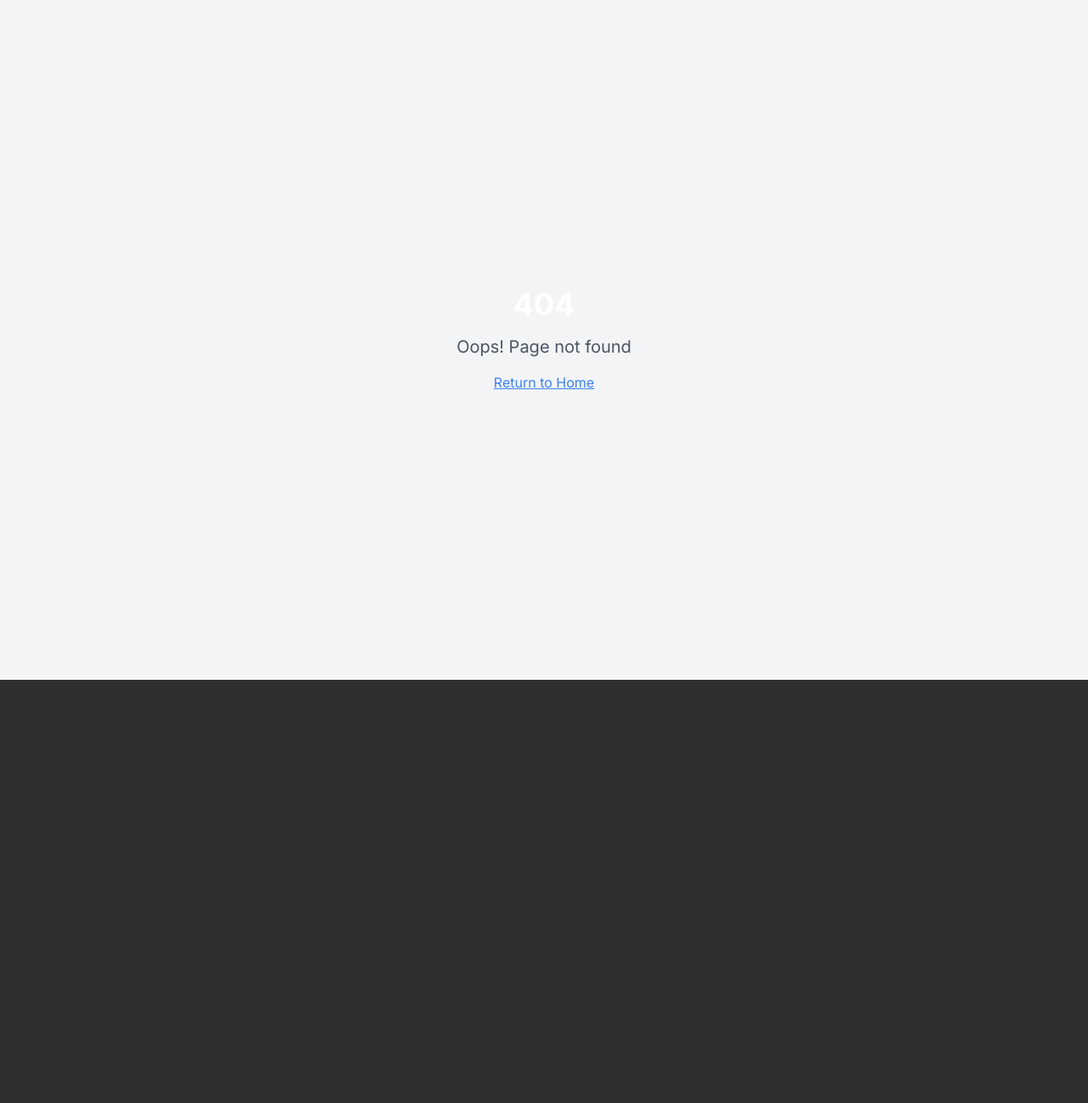
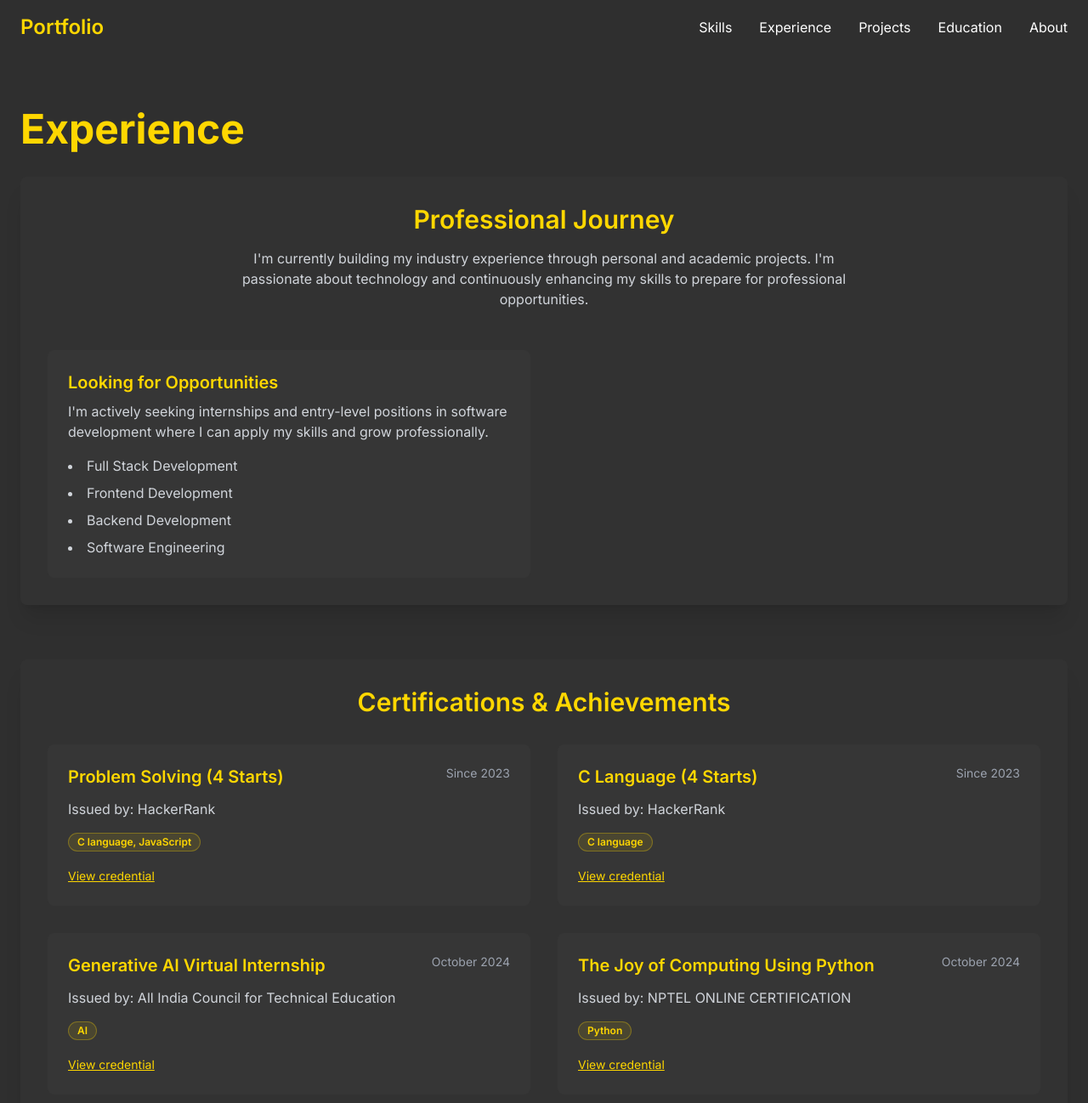
Before and after one commit to Rakeshappu/Portfolio, a React (Vite) app: page /experience in a window 1280 px wide. Before the commit this address had no page. Shown: the top 1298 px of the page at 85% size. Before the commit the page ends 800 px from the top, so only its background shows below. Built offline with nearby package versions, Linux system fonts and the light colour scheme.

Commit message:
Experience added

```diff
--- a/package.json
+++ b/package.json
@@ -1,6 +1,6 @@
 {
   "name": "vite_react_shadcn_ts",
-  "homepage":"https://rakeshs.me",
+  "homepage": "https://rakeshs.me",
   "private": true,
   "version": "0.0.0",
   "type": "module",
@@ -47,6 +47,7 @@
     "cmdk": "^1.0.0",
     "date-fns": "^3.6.0",
     "embla-carousel-react": "^8.3.0",
+    "framer-motion": "^12.4.7",
     "input-otp": "^1.2.4",
     "lucide-react": "^0.462.0",
     "next-themes": "^0.3.0",
--- a/src/App.tsx
+++ b/src/App.tsx
@@ -9,6 +9,7 @@ import NotFound from "./pages/NotFound";
 import Projects from "./pages/Projects";
 import Education from "./pages/Education";
 import Skills from "./pages/Skills";
+import Experience from "./pages/Experience";
 
 const queryClient = new QueryClient();
 
@@ -23,6 +24,7 @@ const App = () => (
           <Route path="/projects" element={<Projects />} />
           <Route path="/education" element={<Education />} />
           <Route path="/skills" element={<Skills />} />
+          <Route path="/experience" element={<Experience />} />
           {/* ADD ALL CUSTOM ROUTES ABOVE THE CATCH-ALL "*" ROUTE */}
           <Route path="*" element={<NotFound />} />
         </Routes>
--- a/src/components/Navbar.tsx
+++ b/src/components/Navbar.tsx
@@ -24,15 +24,30 @@ const Navbar = () => {
             Portfolio
           </Link>
           <div className="hidden md:flex space-x-8">
-            {['Skills', 'Experience', 'Projects', 'Education'].map((item) => (
-              <Link
-                key={item}
-                to={`/${item.toLowerCase()}`}
-                className="text-white hover:text-primary transition-colors duration-300"
-              >
-                {item}
-              </Link>
-            ))}
+            <Link
+              to="/skills"
+              className="text-white hover:text-primary transition-colors duration-300"
+            >
+              Skills
+            </Link>
+            <Link
+              to="/experience"
+              className="text-white hover:text-primary transition-colors duration-300"
+            >
+              Experience
+            </Link>
+            <Link
+              to="/projects"
+              className="text-white hover:text-primary transition-colors duration-300"
+            >
+              Projects
+            </Link>
+            <Link
+              to="/education"
+              className="text-white hover:text-primary transition-colors duration-300"
+            >
+              Education
+            </Link>
             <Link
               to="/"
               className="text-white hover:text-primary transition-colors duration-300"
--- /dev/null
+++ b/src/pages/Experience.tsx
@@ -0,0 +1,168 @@
+
+import { motion } from "framer-motion";
+import Navbar from "@/components/Navbar";
+import Footer from "@/components/Footer";
+import { Badge } from "@/components/ui/badge";
+
+const Experience = () => {
+  const certificates = [
+    {
+      id: 1,
+      name: "Problem Solving (4 Starts)",
+      issuer: "HackerRank",
+      date: "Since 2023",
+      skills: ["C language, JavaScript"],
+      credentialLink: "#",
+    },
+    {
+      id: 2,
+      name: "C Language (4 Starts)",
+      issuer: "HackerRank",
+      date: "Since 2023",
+      skills: ["C language"],
+      credentialLink: "#",
+    },
+    {
+      id: 3,
+      name: "Generative AI Virtual Internship",
+      issuer: "All India Council for Technical Education",
+      date: "October 2024",
+      skills: ["AI"],
+      credentialLink: "9e1f88c410469c0c4408f32ae321d6d0",
+    },
+    {
+      id: 4,
+      name: "The Joy of Computing Using Python",
+      issuer: "NPTEL ONLINE CERTIFICATION",
+      date: "October 2024",
+      skills: ["Python"],
+      credentialLink: "#",
+    },
+    {
+      id: 5,
+      name: "AI_ML_Virtual_Internship_Certificate",
+      issuer: "All India Council for Technical Education",
+      date: "June 2024",
+      skills: ["AI","ML"],
+      credentialLink: "2ddfd068e309db8c8a31cb66afd3ff06",
+    },
+    {
+      id: 6,
+      name: "Problem Solving (Basic) Certificate",
+      issuer: "HackerRank",
+      date: "October 2024",
+      skills: ["C"],
+      credentialLink: "#",
+    },
+    {
+      id: 7,
+      name: "Android Developer Virtual Internship",
+      issuer: "All India Council for Technical Education",
+      date: "January 2024",
+      skills: [""],
+      credentialLink: "#",
+    },
+  ];
+
+  return (
+    <div className="min-h-screen bg-neutral flex flex-col">
+      <Navbar />
+      <div className="flex-grow container mx-auto px-6 pt-32 pb-16">
+        <h1 className="text-4xl md:text-5xl font-bold text-primary mb-8 animate-fade-in">
+          Experience
+        </h1>
+
+        {/* Experience Section */}
+        <section className="mb-16 animate-fade-in">
+          <div className="bg-neutral-light/20 backdrop-blur-md rounded-lg p-6 md:p-8 shadow-xl">
+            <div className="text-center mb-12">
+              <h2 className="text-2xl md:text-3xl font-semibold text-primary mb-4">
+                Professional Journey
+              </h2>
+              <p className="text-gray-300 max-w-3xl mx-auto">
+                I'm currently building my industry experience through personal and academic projects. I'm passionate about technology and continuously enhancing my skills to prepare for professional opportunities.
+              </p>
+            </div>
+
+            <div className="grid grid-cols-1 md:grid-cols-2 gap-8">
+              <div className="bg-neutral-light/30 rounded-lg p-6 hover:shadow-md transition-all duration-300">
+                <h3 className="text-xl font-semibold text-primary mb-2">
+                  Looking for Opportunities
+                </h3>
+                <p className="text-gray-300 mb-4">
+                  I'm actively seeking internships and entry-level positions in software development where I can apply my skills and grow professionally.
+                </p>
+                <ul className="list-disc list-inside text-gray-300 space-y-2">
+                  <li>Full Stack Development</li>
+                  <li>Frontend Development</li>
+                  <li>Backend Development</li>
+                  <li>Software Engineering</li>
+                </ul>
+              </div>
+
+              {/* <div className="bg-neutral-light/30 rounded-lg p-6 hover:shadow-md transition-all duration-300">
+                <h3 className="text-xl font-semibold text-primary mb-2">
+
+                </h3>
+
+              </div> */}
+            </div>
+          </div>
+        </section>
+
+        {/* Certificates Section */}
+        <section className="animate-fade-in">
+          <div className="bg-neutral-light/20 backdrop-blur-md rounded-lg p-6 md:p-8 shadow-xl">
+            <h2 className="text-2xl md:text-3xl font-semibold text-primary mb-8 text-center">
+              Certifications & Achievements
+            </h2>
+
+            <div className="grid grid-cols-1 md:grid-cols-2 gap-6 md:gap-8">
+              {certificates.map((cert, index) => (
+                <motion.div
+                  key={cert.id}
+                  initial={{ opacity: 0, y: 20 }}
+                  animate={{ opacity: 1, y: 0 }}
+                  transition={{ delay: index * 0.1 }}
+                  className="bg-neutral-light/30 rounded-lg overflow-hidden hover:shadow-lg transition-all duration-300 flex flex-col h-full"
+                >
+                  <div className="p-6">
+                    <div className="flex justify-between items-start mb-3">
+                      <h3 className="text-xl font-semibold text-primary">
+                        {cert.name}
+                      </h3>
+                      <span className="text-sm text-gray-400">{cert.date}</span>
+                    </div>
+                    <p className="text-gray-300 mb-4">Issued by: {cert.issuer}</p>
+                    <div className="flex flex-wrap gap-2 mb-4">
+                      {cert.skills.map((skill, idx) => (
+                        <Badge
+                          key={idx}
+                          variant="outline"
+                          className="bg-primary/10 text-primary border-primary/30"
+                        >
+                          {skill}
+                        </Badge>
+                      ))}
+                    </div>
+                    <a
+                      href={cert.credentialLink}
+                      target="_blank"
+                      rel="noopener noreferrer"
+                      className="text-primary hover:text-primary-dark underline text-sm mt-auto inline-block"
+                    >
+                      View credential
+                    </a>
+                  </div>
+                </motion.div>
+              ))}
+            </div>
+          </div>
+        </section>
+      </div>
+      <Footer />
+    </div>
+  );
+};
+
+export default Experience;
```
Also changed, not shown: 1 other file (tests, documents, lock files or other folders).
